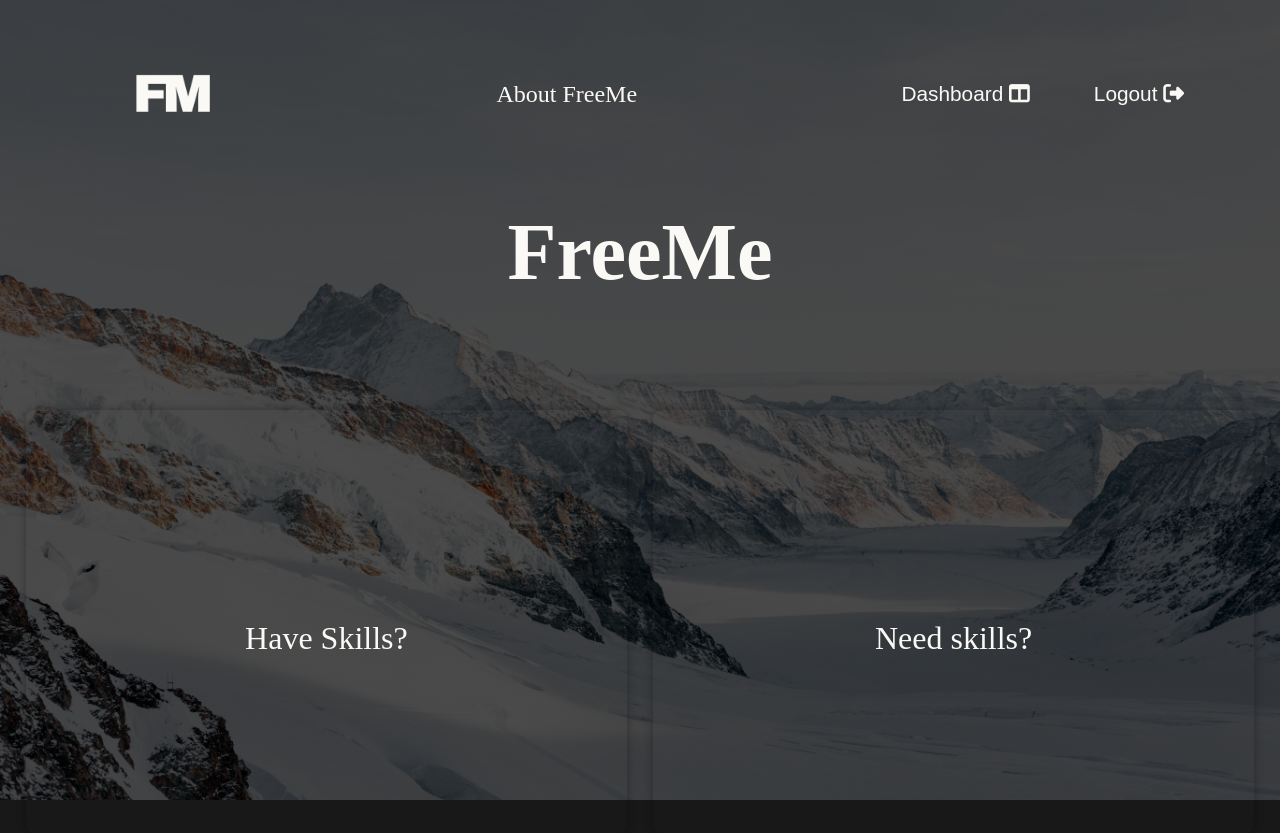
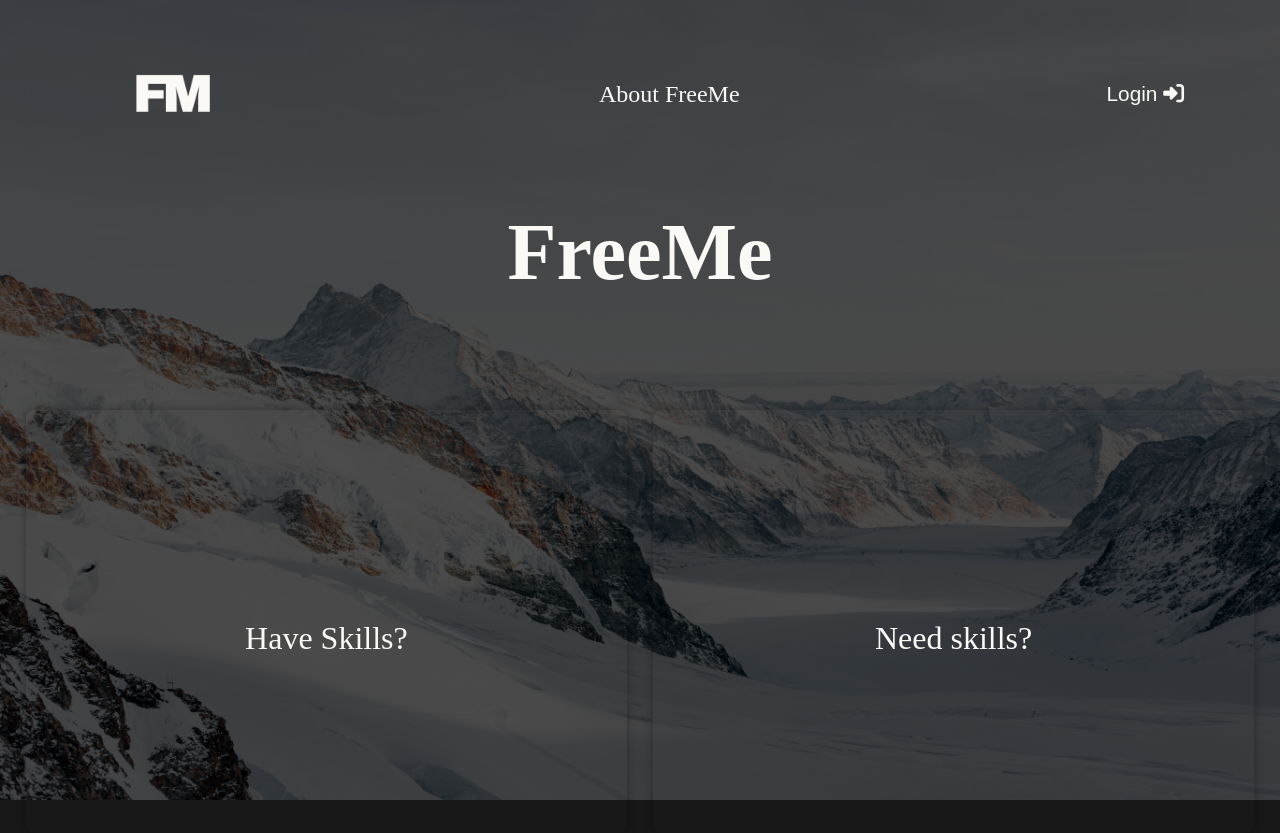
Before and after one commit to JeffleIncarnate/Free-Me-Website, a React (Vite) app: page / in a window 1280 px wide. Built offline with nearby package versions, Linux system fonts and the light colour scheme; sample sign-in values are in the browser's storage; the HTML template or start-up script is replaced by a standard one.

Commit message:
Udpate: Udpate to make navbar re render when logged in

```diff
--- a/src/components/navbar/navbar.tsx
+++ b/src/components/navbar/navbar.tsx
@@ -1,8 +1,10 @@
 import "./navbar.css";
 
-import { Link } from "react-router-dom";
+import { Link, useLocation } from "react-router-dom";
 
 export default function Navbar() {
+  const location = useLocation();
+
   return (
     <nav className="FRE__Navbar">
       <div className="FRE__Navbar__Img">
@@ -11,14 +13,48 @@ export default function Navbar() {
         </Link>
       </div>
 
+      {(() => {
+        if (sessionStorage.getItem("uuid") === null) {
+          return (
             <ul>
               <li>
                 <Link to="#">About FreeMe</Link>
               </li>
             </ul>
+          );
+        }
+      })()}
 
       <div>
-        {sessionStorage.getItem("token") === null ? (
+        {(() => {
+          if (
+            location.pathname === "/dashboard" ||
+            sessionStorage.getItem("uuid") !== null
+          ) {
+            return (
+              <>
+                <button>
+                  <Link to="/profile">Profile</Link>
+                </button>
+                <button>
+                  <div>
+                    <Link to="/dashboard">Dashboard</Link>
+                  </div>
+                </button>
+                <button
+                  onClick={() => {
+                    sessionStorage.clear();
+                  }}
+                >
+                  <Link to="/login">
+                    Logout <i className="fa-solid fa-right-from-bracket"></i>
+                  </Link>
+                </button>
+              </>
+            );
+          }
+
+          return (
             <>
               <button>
                 <Link to="/login">
@@ -26,26 +62,8 @@ export default function Navbar() {
                 </Link>
               </button>
             </>
-        ) : (
-          <>
-            <button>
-              <div>
-                <Link to="/dashboard">
-                  Dashboard <i className="fa-solid fa-table-columns"></i>
-                </Link>
-              </div>
-            </button>
-            <button
-              onClick={() => {
-                sessionStorage.clear();
-              }}
-            >
-              <Link to="/">
-                Logout <i className="fa-solid fa-right-from-bracket"></i>
-              </Link>
-            </button>
-          </>
-        )}
+          );
+        })()}
       </div>
     </nav>
   );
```
Lines whose indentation alone changed are shown as unchanged.
